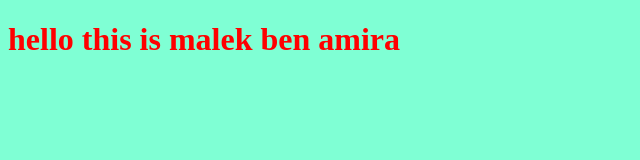
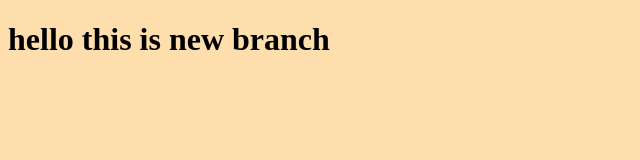
Before and after one commit to malikkk87/myproject, a plain HTML site: page index.html in a window 1280 px wide. Shown: the whole page, without its empty margins (0-640 px from the left). Drawn offline with Linux system fonts and the light colour scheme.

Commit message:
changing style for the title

```diff
--- a/index.html
+++ b/index.html
@@ -8,7 +8,7 @@
     <link rel="stylesheet" href="style.css">
 </head>
 <body>
-    <h1>hello this is malek  ben amira</h1>
+    <h1>hello this is new branch </h1>
     <script src="app.js"></script>
 
 </body>
--- a/style.css
+++ b/style.css
@@ -1,6 +1,6 @@
 h1{
-    color :red;
+    color :black
 }
 body{
-    background-color: aquamarine;
+    background-color: navajowhite
 }
```
